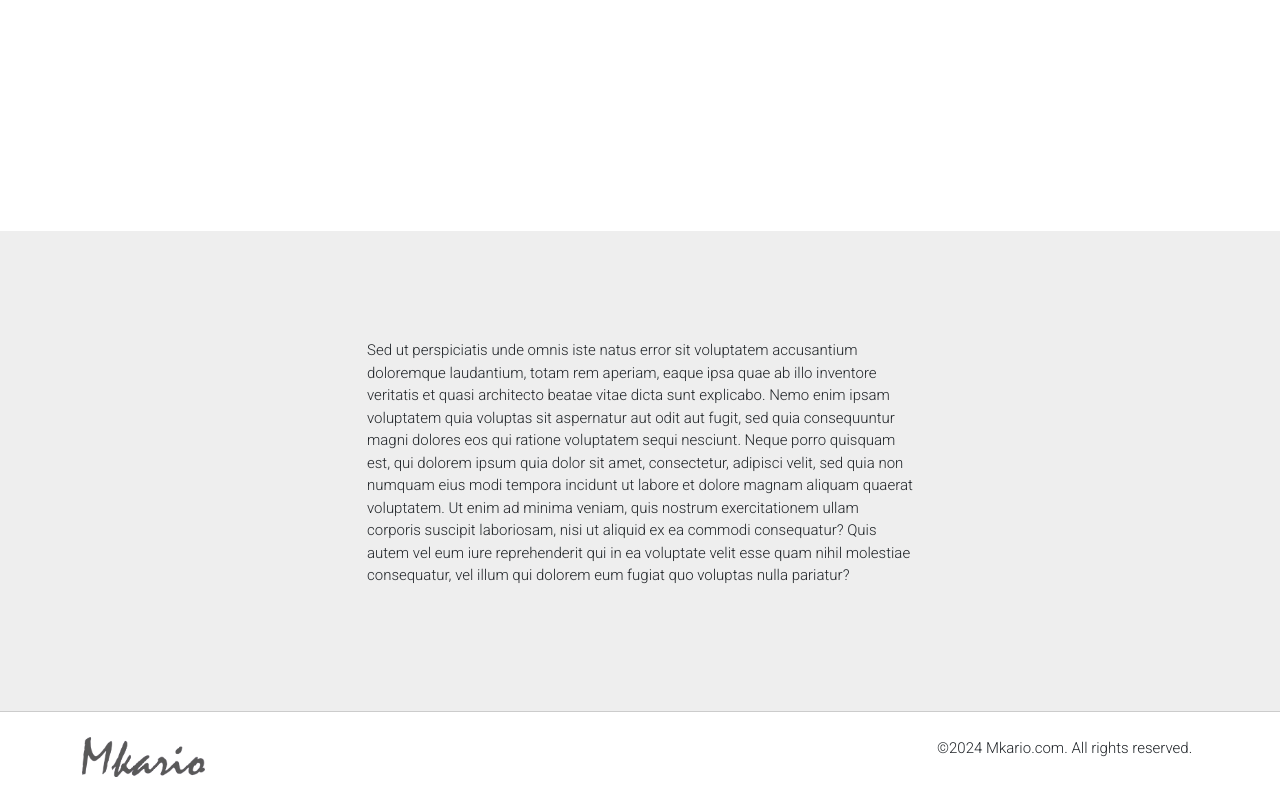
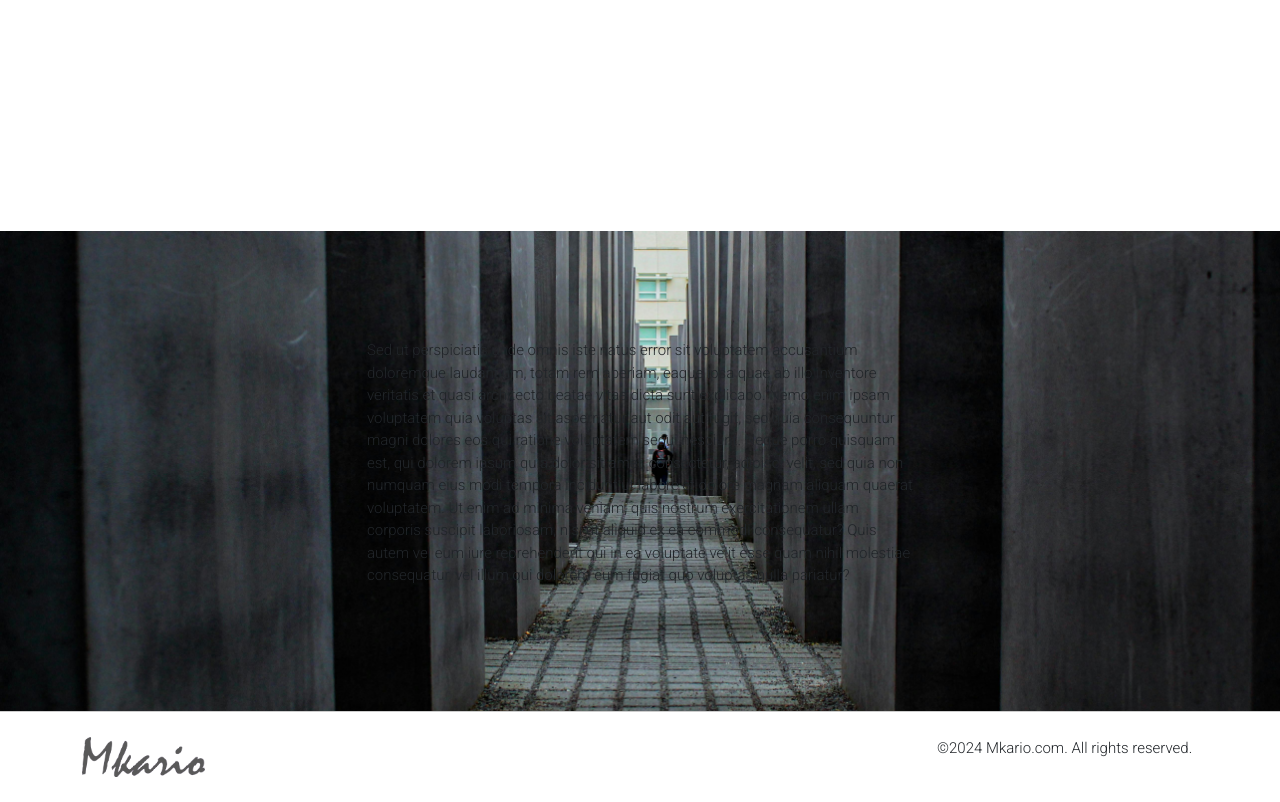
Before and after one commit to Hardanto/mkario, a PHP site: page /home in a window 1280 px wide. Shown: the part 1027-1829 px from the top of the page. Run offline with PHP 8.4, Linux system fonts and the light colour scheme.

Commit message:
Added an image to the third container

```diff
--- a/frontend/styling/css/style.css
+++ b/frontend/styling/css/style.css
@@ -58,11 +58,6 @@ img.languages {
 	}
 
 	body.landing-page .image-container-one {
-		/* background-image: url("../../img/landing/background.jpg");
-		background-size: 		cover;
-		background-position:	center;
-		background-repeat:		no-repeat;
-		background-color: 		#EEE; */
 		background: #EEE url("../../img/landing/background.jpg") no-repeat fixed center/cover;
 	}
 
@@ -71,7 +66,7 @@ img.languages {
 	}
 
 	body.landing-page .image-container-three {
-		background-color: #EEE;
+		background: #EEE url("../../img/landing/background2.jpg") no-repeat fixed center/cover;
 		/** Code here **/
 	}
 
```
Also changed, not shown: frontend/img/landing/background2.jpg (added).
